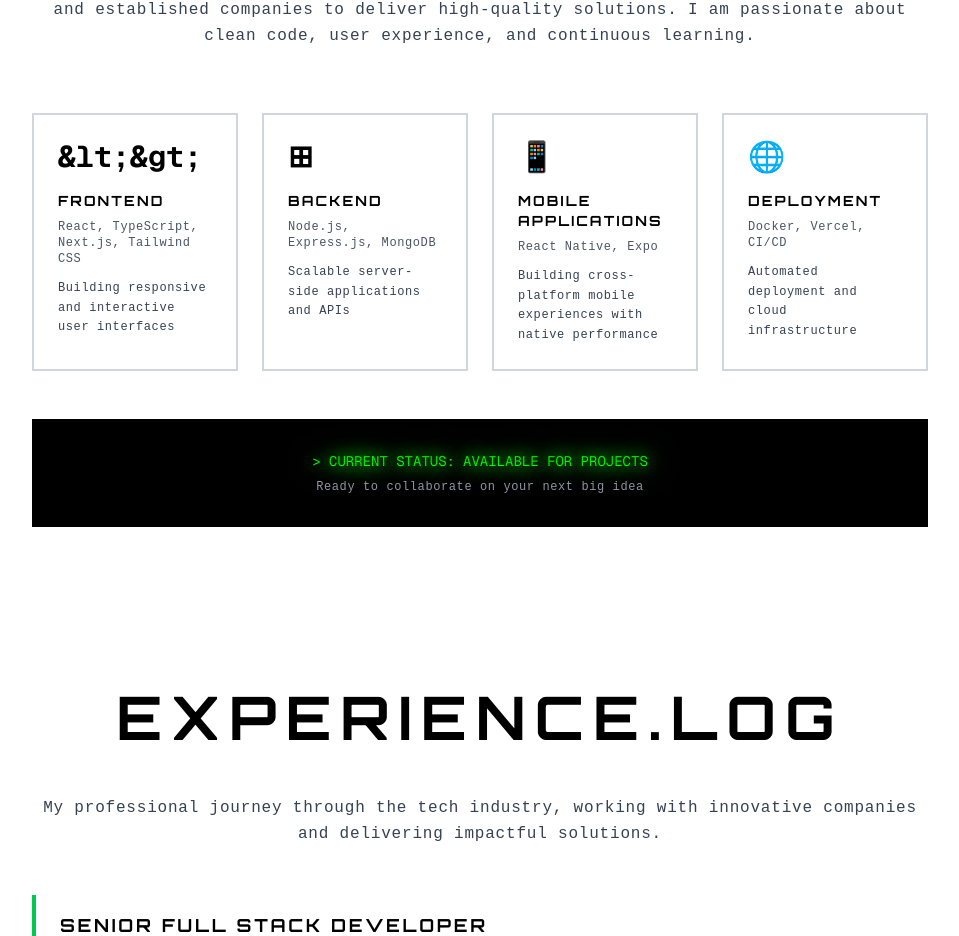
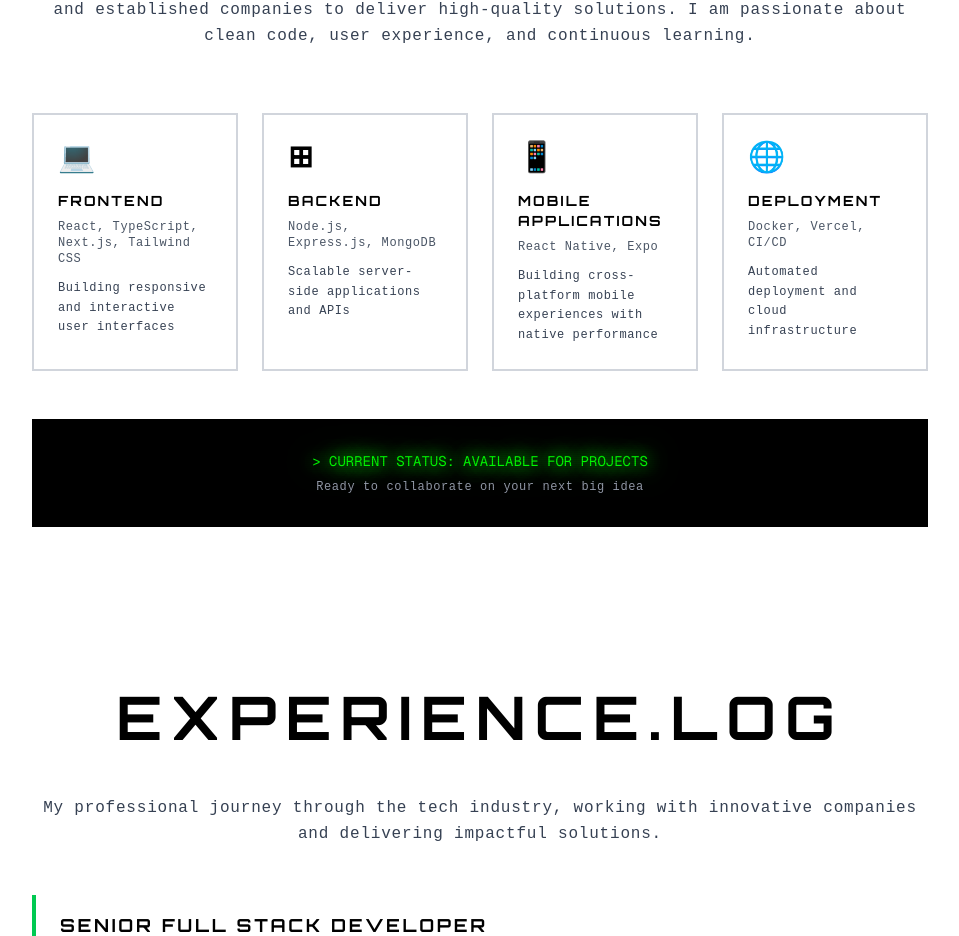
Before and after one commit to Co-den/mine, a Next.js app: page / in a window 1280 px wide. Shown: the part 1111-2047 px from the top of the page, without its empty margins (160-1119 px from the left). Built offline with nearby package versions, Linux system fonts and the light colour scheme.

Commit message:
updated project section

```diff
--- a/app/page.tsx
+++ b/app/page.tsx
@@ -233,7 +233,7 @@ export default function Home() {
           <div className="grid grid-cols-1 md:grid-cols-2 lg:grid-cols-4 gap-4 md:gap-6">
             {[
               {
-                icon: "&lt;&gt;",
+                icon: "💻",
                 title: "FRONTEND",
                 skills: "React, TypeScript, Next.js, Tailwind CSS",
                 desc: "Building responsive and interactive user interfaces",
```
